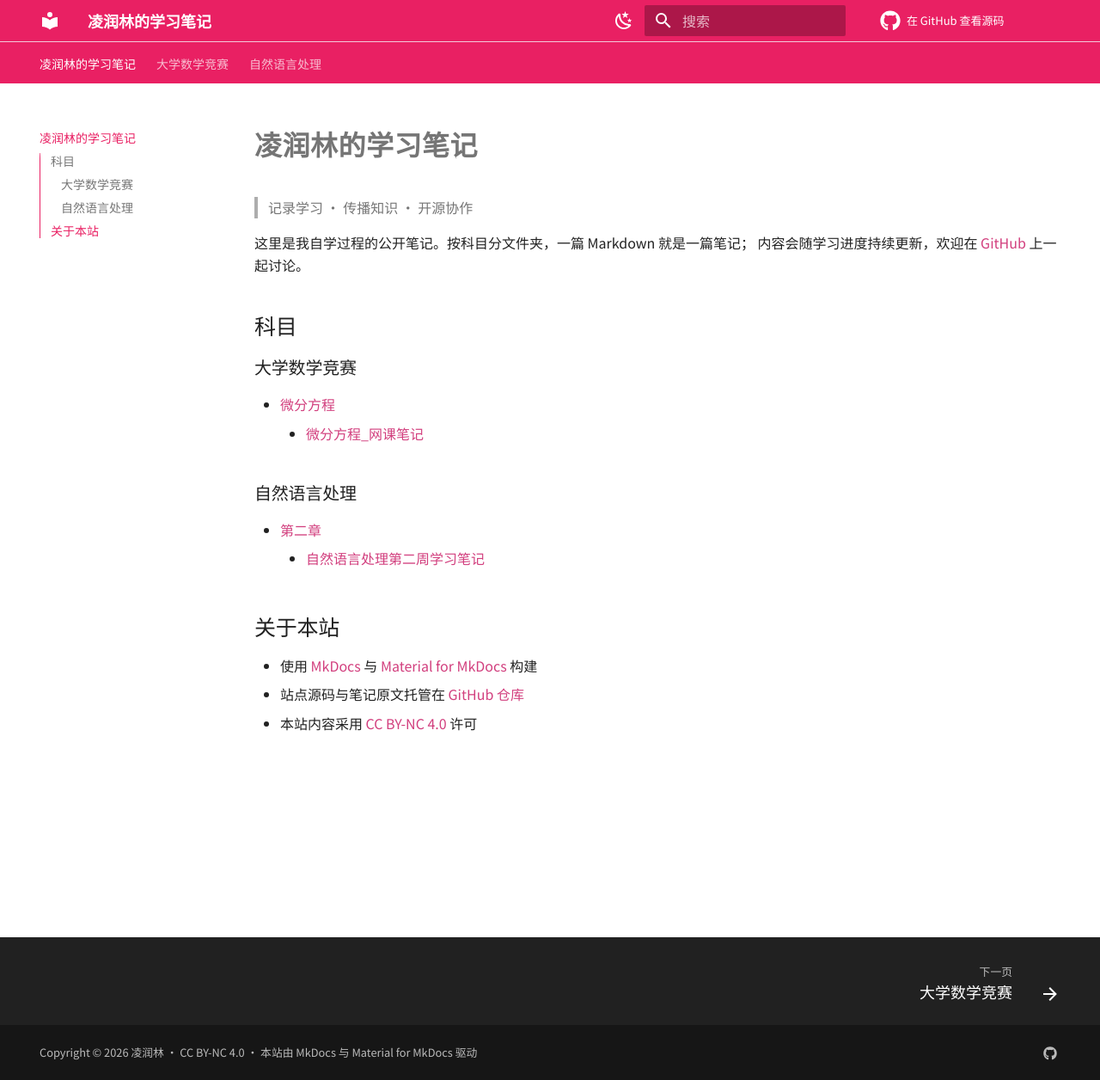
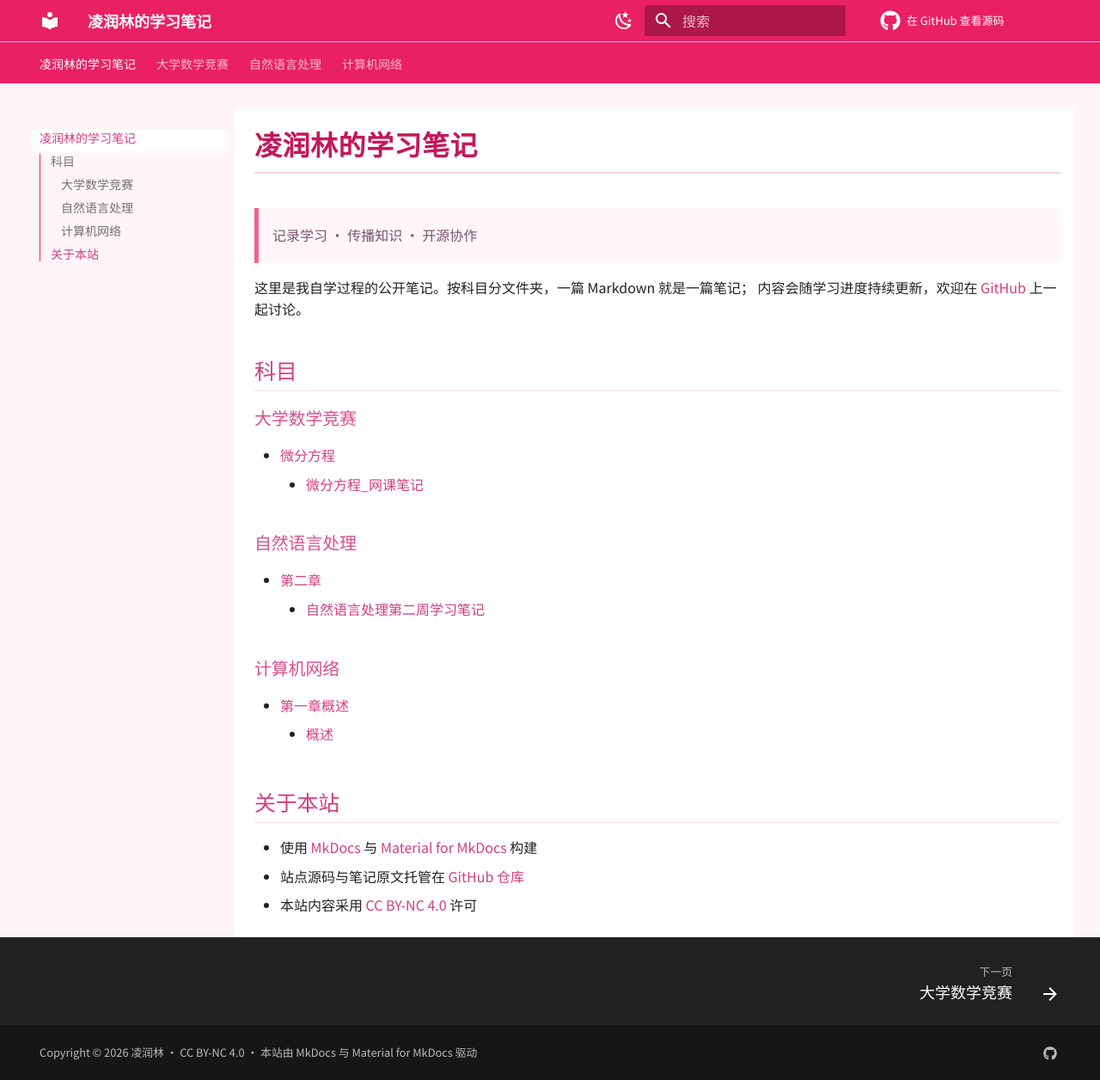
Before and after one commit to runlin1113/learn-notes, an MkDocs documentation site: the page built from docs/index.md, in a window 1280 px wide and 1256 px high. Shown: the whole window at 86% size. Built offline with MkDocs 1.6.1 and Material for MkDocs 9.7.7, drawn with Linux system fonts in a browser that asks for light colours; comment, search, counter and statistics services are not loaded.

Commit message:
笔记正文改为粉白配色：粉色标题/引用块/表头/代码 + 浅粉页底白色正文区（仅亮色模式）；首页补上计算机网络科目

```diff
--- a/docs/assets/extra.css
+++ b/docs/assets/extra.css
@@ -39,3 +39,89 @@
 /* 链接与强调色统一为粉 */
 .md-typeset a { color: #d23f7e; }
 .md-typeset a:hover { color: #e85d97; }
+
+/* ============================================
+   笔记正文：粉白配色
+   ------------------------------------------------------------
+   仅作用于亮色模式；暗色模式（slate）保持默认，避免反差刺眼。
+   颜色阶梯：#e92063（主粉）→ #d23f7e（正文标题）→ #c2185b（强调）
+   ============================================ */
+[data-md-color-scheme="default"] .md-main {
+  background: #fdf4f8;   /* 页面底色：极浅粉 */
+}
+[data-md-color-scheme="default"] .md-content {
+  background: #fff;      /* 正文区：白，与粉色底形成粉白分层 */
+}
+
+/* 标题：粉色调，层级越深越淡 */
+[data-md-color-scheme="default"] .md-typeset h1 {
+  color: #c2185b;
+  border-bottom: 2px solid #f7d3e3;
+  padding-bottom: .35em;
+}
+[data-md-color-scheme="default"] .md-typeset h2 {
+  color: #d23f7e;
+  border-bottom: 1px solid #f9dcea;
+  padding-bottom: .25em;
+}
+[data-md-color-scheme="default"] .md-typeset h3,
+[data-md-color-scheme="default"] .md-typeset h4 {
+  color: #d8508a;
+}
+
+/* 正文里的加粗也走粉调，读起来有粉白感 */
+[data-md-color-scheme="default"] .md-typeset strong { color: #b3175a; }
+
+/* 引用块：粉色侧条 + 浅粉底 */
+[data-md-color-scheme="default"] .md-typeset blockquote {
+  border-left: .25rem solid #f06292;
+  background: #fff6fa;
+  color: #7a5568;
+  padding: .2em 1em;
+  border-radius: 0 6px 6px 0;
+}
+
+/* 行内代码 / 代码块 */
+[data-md-color-scheme="default"] .md-typeset code {
+  background: #fdf0f6;
+  color: #c2185b;
+}
+[data-md-color-scheme="default"] .md-typeset pre > code {
+  background: #fff7fb;
+  color: #444;
+}
+
+/* 表格：粉色表头 + 柔和描边 */
+[data-md-color-scheme="default"] .md-typeset table:not([class]) th {
+  background: #fdeaf3;
+  color: #b3175a;
+}
+[data-md-color-scheme="default"] .md-typeset table:not([class]) {
+  border: 1px solid #f7d3e3;
+}
+[data-md-color-scheme="default"] .md-typeset table:not([class]) td {
+  border-top: 1px solid #f9e2ee;
+}
+
+/* 分隔线换成粉调 */
+[data-md-color-scheme="default"] .md-typeset hr {
+  border-bottom: 1px solid #f7d3e3;
+}
+
+/* 提示框（admonition / details）统一粉白 */
+[data-md-color-scheme="default"] .md-typeset .admonition,
+[data-md-color-scheme="default"] .md-typeset details {
+  border-left-color: #ec407a;
+  background: #fff6fa;
+}
+[data-md-color-scheme="default"] .md-typeset .admonition-title,
+[data-md-color-scheme="default"] .md-typeset summary {
+  color: #b3175a;
+  background: #fdeaf3;
+}
+
+/* 左/右导航的当前条目也用粉，和正文呼应 */
+[data-md-color-scheme="default"] .md-nav__link--active,
+[data-md-color-scheme="default"] .md-nav__link--active code {
+  color: #d23f7e;
+}
--- a/docs/index.md
+++ b/docs/index.md
@@ -17,6 +17,11 @@
 - [第二章](自然语言处理/第二章/index.md)
     - [自然语言处理第二周学习笔记](自然语言处理/第二章/知识框架.md)
 
+### 计算机网络
+
+- [第一章概述](计算机网络/第一章概述/index.md)
+    - [概述](计算机网络/第一章概述/概述.md)
+
 ## 关于本站
 
 - 使用 [MkDocs](https://www.mkdocs.org/) 与 [Material for MkDocs](https://squidfunk.github.io/mkdocs-material/) 构建
```
Also changed, not shown: docs/计算机网络/index.md (added, +12 -0 lines), docs/计算机网络/第一章概述/index.md (added, +12 -0 lines), docs/计算机网络/第一章概述/概述.md (added, +10 -0 lines).
